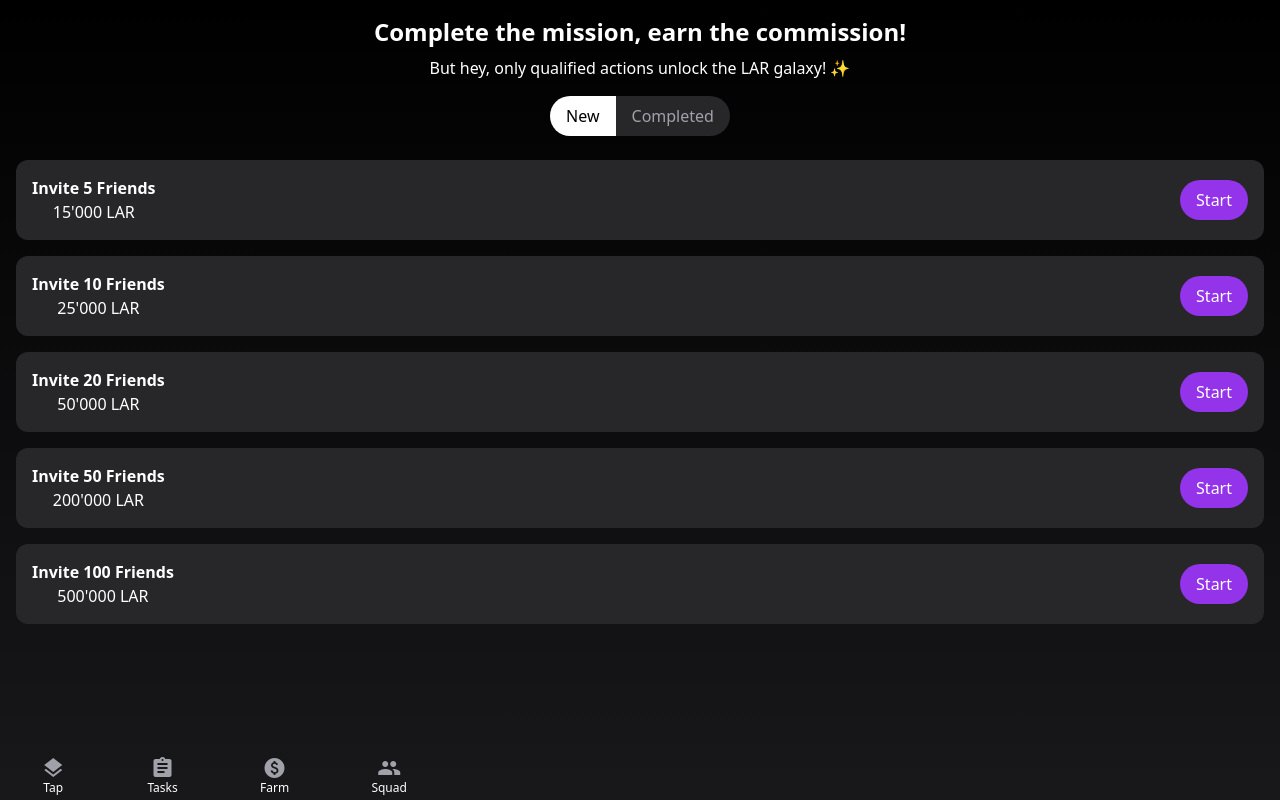
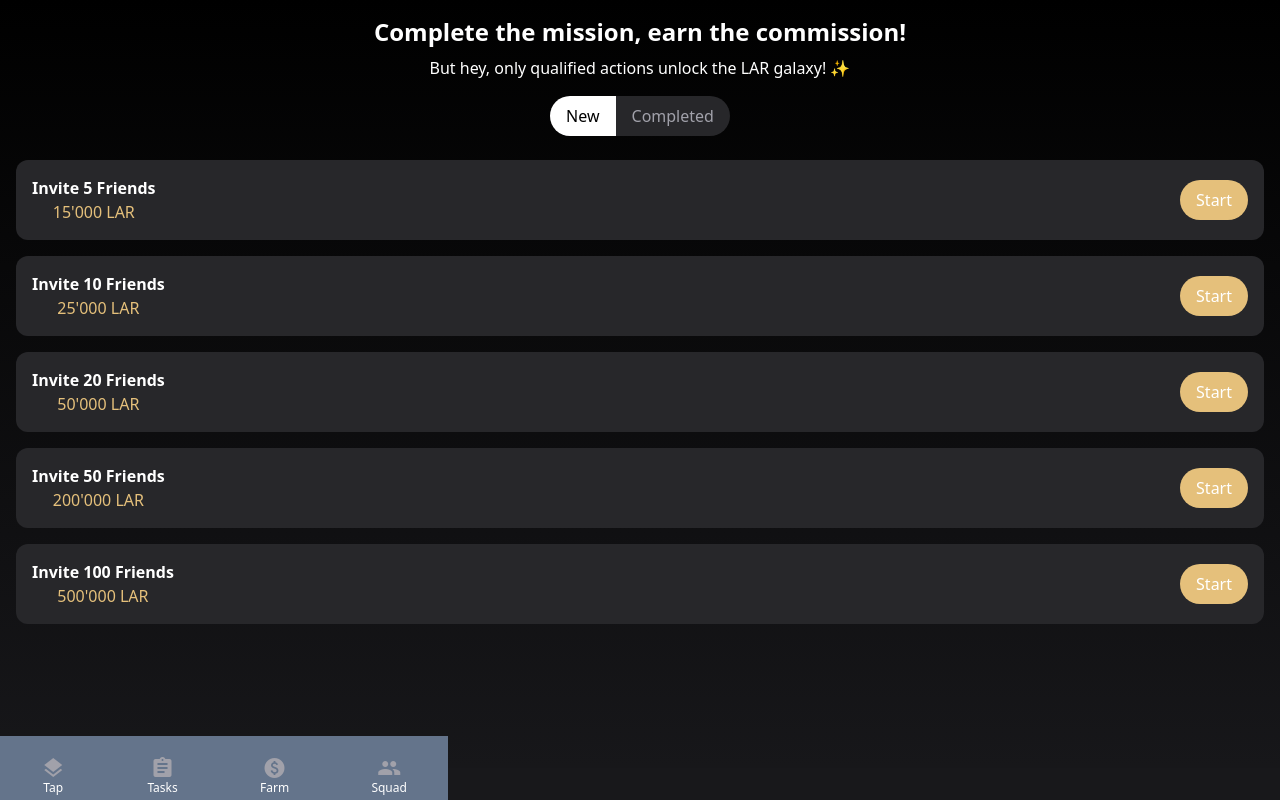
Before and after one commit to Pradise2/thelunar, a React (Create React App) app: page /tasks in a window 1280 px wide. Built offline with nearby package versions, Linux system fonts and the light colour scheme.

Commit message:
Initial commit

```diff
--- a/src/Component/RewardCard.js
+++ b/src/Component/RewardCard.js
@@ -10,7 +10,7 @@ const RewardCard = () => {
             <img aria-hidden="true" alt="checkmark" src="https://openui.fly.dev/openui/24x24.svg?text=✔️" />
           </div>
           <h2 class="text-lg font-semibold mb-2">Woo hoo!</h2>
-          <p class="text-4xl font-medium text-white mb-2">+56 <span class="text-purple-500">LAR</span></p>
+          <p class="text-4xl font-medium text-white mb-2">+56 <span class="text-golden-moon-500">LAR</span></p>
           <p class="text-center text-gray-300 mb-4">Stay shining, keep grinding, in every cloud, find that silver lining. Get more LAR!</p>
           <button class="bg-transparent border border-white text-white px-4 py-2 rounded-full hover:bg-white hover:text-zinc-500 transition-colors">
             Morrrre!
--- a/src/Pages/Squad.js
+++ b/src/Pages/Squad.js
@@ -53,7 +53,7 @@ const Squad = () => {
         </p>
         <p className="text-muted-foreground mb-4 text-center ">10% of your friends earnings</p>
         <div className="flex justify-center">
-          <button className="bg-purple-800 px-4 py-2 rounded-lg inline-block">Claim</button>
+          <button className="bg-golden-moon px-4 py-2 rounded-lg inline-block">Claim</button>
         </div>
         </div>
       <div className="bg-zinc-800 p-4 rounded-lg w-full max-w-md space-y-2">
@@ -73,7 +73,7 @@ const Squad = () => {
         </div>
       </div>
       <div className="w-full max-w-md flex space-x-2 mt-5">
-        <button className="flex-1 bg-gradient-to-r from-purple-800 to-indigo-800 py-2 rounded-lg" onClick={copyToClipboard}>
+        <button className="flex-1 bg-gradient-to-r from-golden-moon py-2 rounded-lg" onClick={copyToClipboard}>
           Invite friends
         </button>
         <button className="bg-zinc-700 p-2 rounded-lg" onClick={copyToClipboard}>
--- a/src/Pages/Tasks.js
+++ b/src/Pages/Tasks.js
@@ -48,7 +48,7 @@ const Tasks = () => {
             <div className="bg-zinc-800 p-4 rounded-xl flex items-center justify-between">
               <div>
                 <h2 className="text-lg font-semibold">Join YouTube</h2>
-                <p className="text-primary text-gold-400">10'000 LAR</p>
+                <p className="text-primary text-golden-moon">10'000 LAR</p>
               </div>
               <div className="flex items-center space-x-2">
                 <button className="bg-primary text-primary-foreground py-2 px-4 rounded-lg">Go</button>
@@ -61,37 +61,37 @@ const Tasks = () => {
               <div className="bg-zinc-800 p-4 rounded-xl flex justify-between items-center">
                 <div>
                   <p className="font-semibold">Invite 5 Friends</p>
-                  <p className="text-gold-400">15'000 LAR</p>
+                  <p className="text-golden-moon">15'000 LAR</p>
                 </div>
-                <button className="bg-purple-600 text-white py-2 px-4 rounded-full">Start</button>
+                <button className="bg-golden-moon text-white py-2 px-4 rounded-full">Start</button>
               </div>
               <div className="bg-zinc-800 p-4 rounded-xl flex justify-between items-center">
                 <div>
                   <p className="font-semibold">Invite 10 Friends</p>
-                  <p className="text-gold-400">25'000 LAR</p>
+                  <p className="text-golden-moon">25'000 LAR</p>
                 </div>
-                <button className="bg-purple-600 text-white py-2 px-4 rounded-full">Start</button>
+                <button className="bg-golden-moon text-white py-2 px-4 rounded-full">Start</button>
               </div>
               <div className="bg-zinc-800 p-4 rounded-xl flex justify-between items-center">
                 <div>
                   <p className="font-semibold">Invite 20 Friends</p>
-                  <p className="text-gold-400">50'000 LAR</p>
+                  <p className="text-golden-moon">50'000 LAR</p>
                 </div>
-                <button className="bg-purple-600 text-white py-2 px-4 rounded-full">Start</button>
+                <button className="bg-golden-moon text-white py-2 px-4 rounded-full">Start</button>
               </div>
               <div className="bg-zinc-800 p-4 rounded-xl flex justify-between items-center">
                 <div>
                   <p className="font-semibold">Invite 50 Friends</p>
-                  <p className="text-gold-400">200'000 LAR</p>
+                  <p className="text-golden-moon">200'000 LAR</p>
                 </div>
-                <button className="bg-purple-600 text-white py-2 px-4 rounded-full">Start</button>
+                <button className="bg-golden-moon text-white py-2 px-4 rounded-full">Start</button>
               </div>
               <div className="bg-zinc-800 p-4 rounded-xl flex justify-between items-center">
                 <div>
                   <p className="font-semibold">Invite 100 Friends</p>
-                  <p className="text-gold-400">500'000 LAR</p>
+                  <p className="text-golden-moon">500'000 LAR</p>
                 </div>
-                <button className="bg-purple-600 text-white py-2 px-4 rounded-full">Start</button>
+                <button className="bg-golden-moon text-white py-2 px-4 rounded-full">Start</button>
               </div>
             </>
           )}
@@ -99,7 +99,7 @@ const Tasks = () => {
         <div className="fixed bottom-0 left-0 right-0 bg-zinc-900 p-4 flex justify-around">
           {/* Footer content */}
         </div>
-        <div className="w-full max-w-md fixed bottom-0 left-0 flex justify-around py-1">
+        <div className="w-full max-w-md fixed bottom-0 left-0 flex justify-around bg-slate-500 py-1">
           <Footer />
         </div>
       </div>
```
